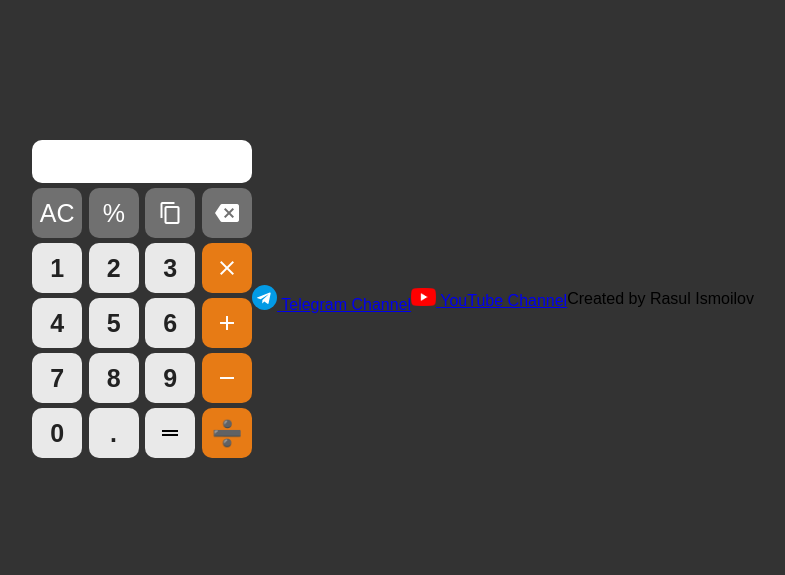
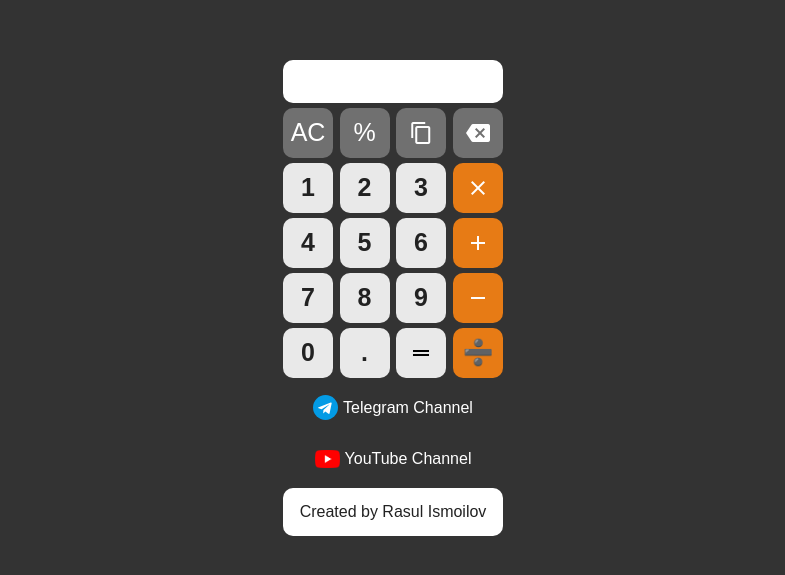
Before and after one commit to rasuloff789/calculator, a plain HTML site: page index.html in a window 1280 px wide. Shown: the part 101-676 px from the top of the page, without its empty margins (247-1032 px from the left). Drawn offline with Linux system fonts and the light colour scheme.

Commit message:
styles added

```diff
--- a/style.css
+++ b/style.css
@@ -26,12 +26,14 @@ body{
 
 .container{
   max-width: 1000px;
-  height: 100vh;
+  min-height: 100vh;
   margin-left: auto;
   margin-right: auto;
   display: flex;
+  flex-direction: column;
   align-items: center;
   justify-content: center;
+  overflow: auto;
 }
 
 .calculator{
@@ -108,3 +110,35 @@ body{
   background-color: rgb(231, 123, 21);
   color: #fff;
 }
+
+.social-link{
+  width: 220px;
+  padding: 10px;
+  margin: 5px 0;
+  display: flex;
+  align-items: center;
+  justify-content: center;
+  color: #fff;
+  text-decoration: none;
+  border-radius: 10px;
+  transition: all .7s ease;
+}
+
+.social-link:hover{
+  background-color: #fff;
+  color: #222;
+}
+
+.social-link span {
+  margin-left: 5px;
+}
+
+.top-text{
+  width: 220px;
+  margin: 5px 0;
+  padding: 15px;
+  border-radius: 10px;
+  background-color: #fff;
+  color: #222;
+  text-align: center;
+}
```
